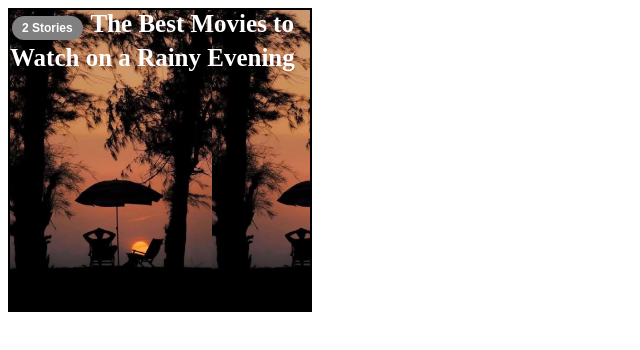
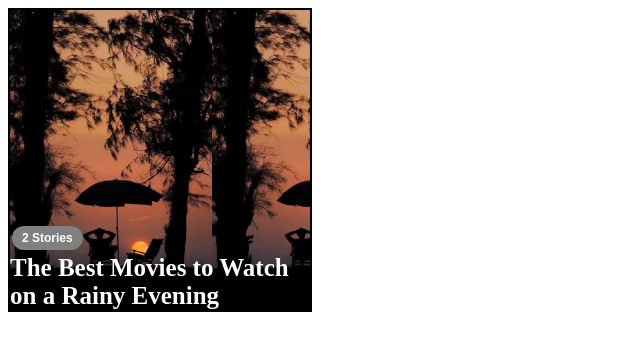
Before and after one commit to sonex-ICB/class0830, a plain HTML site: page assignment3.html in a window 1280 px wide. Shown: the whole page, without its empty margins (0-640 px from the left). Drawn offline with Linux system fonts and the light colour scheme.

Commit message:
Add files via upload

```diff
--- a/assignment3.html
+++ b/assignment3.html
@@ -16,8 +16,12 @@
             text-align: unset;
             font-size: 25px;
             font-weight: bold;
+            display: flex;
+            flex-direction: column;
+            justify-content: flex-end;
          }
          button {
+            width: fit-content;
             background-color: grey;
             border: none;
             color: white;
```
